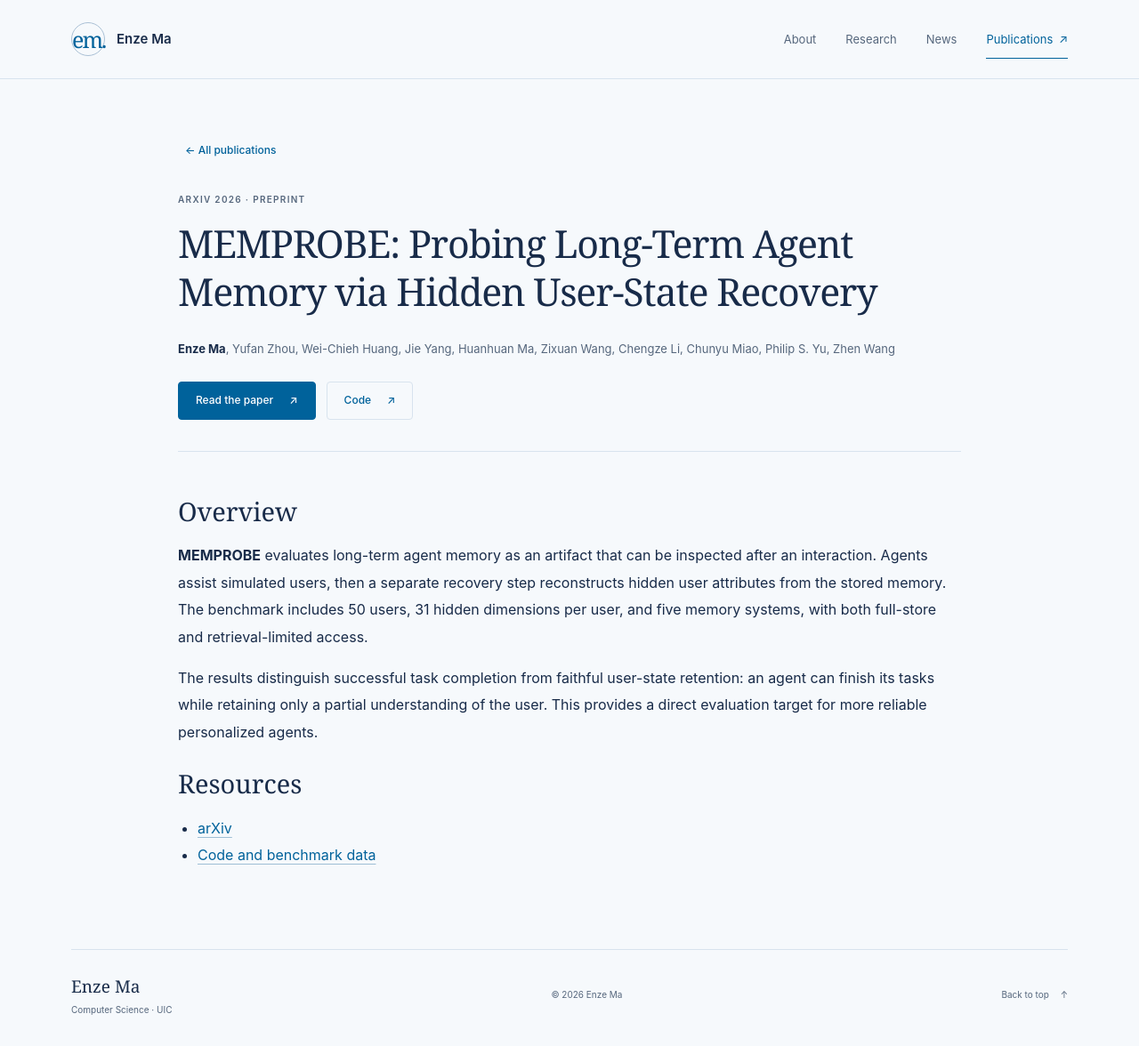
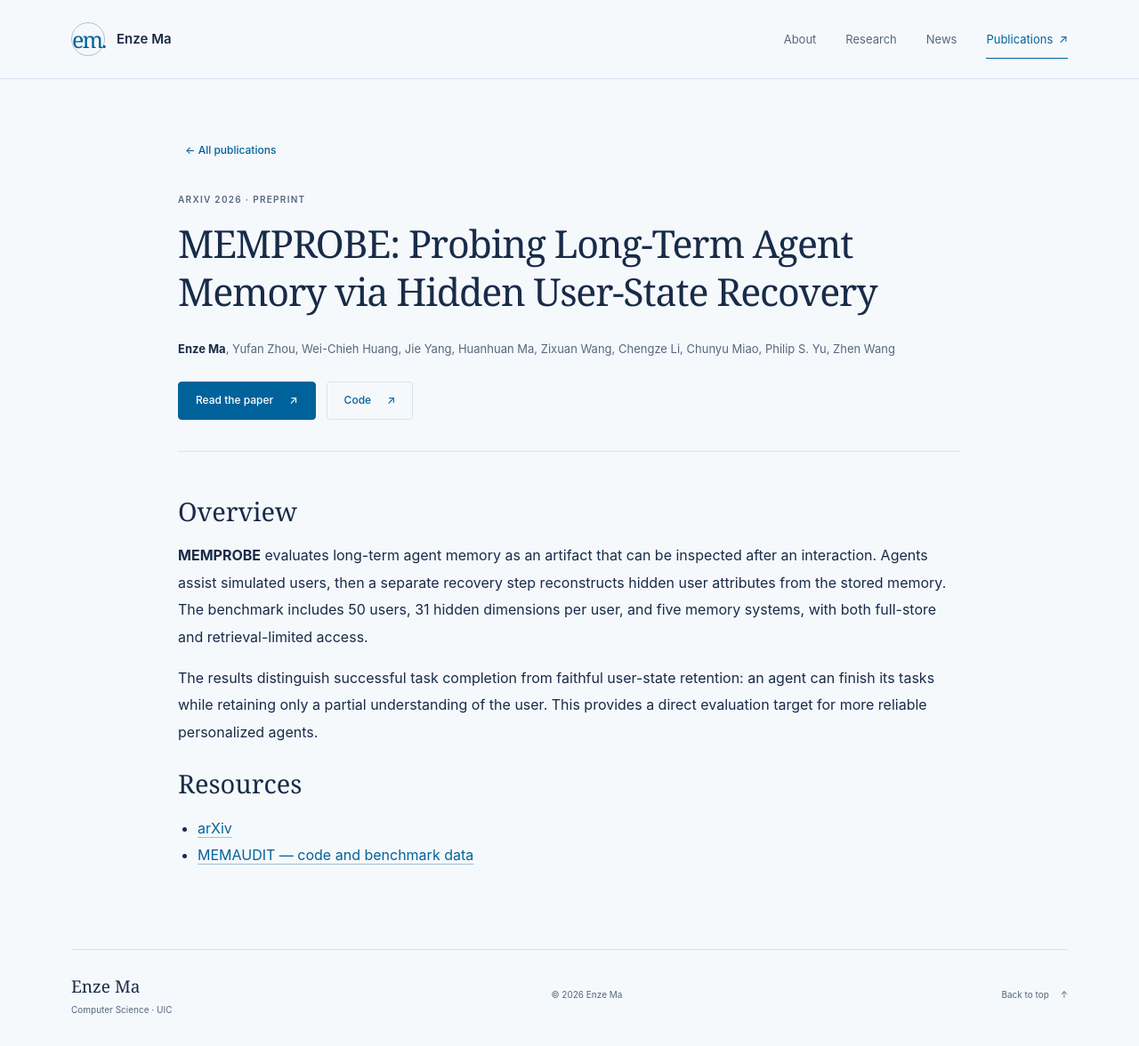
Before and after one commit to sora1998/sora1998.github.io, a Jekyll site: the page built from _publications/2026-06-23-memprobe.md, in a window 1280 px wide and 1176 px high. Shown: the whole window at 89% size. Built offline with Jekyll 4.4.1, drawn with Linux system fonts in a browser that asks for light colours.

Commit message:
Point benchmark code links to MEMAUDIT-bench

```diff
--- a/_publications/2026-06-23-memprobe.md
+++ b/_publications/2026-06-23-memprobe.md
@@ -6,7 +6,7 @@ permalink: /publication/2026-memprobe
 date: 2026-06-23
 venue: "arXiv 2026 · Preprint"
 paperurl: "https://arxiv.org/abs/2606.24595"
-codeurl: "https://github.com/sora1998/MemProbe"
+codeurl: "https://github.com/sora1998/MEMAUDIT-bench"
 short_title: "MEMPROBE"
 summary: "A benchmark that audits what an agent's long-term memory actually retains about its users."
 topic: "AI Agents"
@@ -33,4 +33,4 @@ The results distinguish successful task completion from faithful user-state rete
 ### Resources
 
 - [arXiv](https://arxiv.org/abs/2606.24595)
-- [Code and benchmark data](https://github.com/sora1998/MemProbe)
+- [MEMAUDIT — code and benchmark data](https://github.com/sora1998/MEMAUDIT-bench)
```
